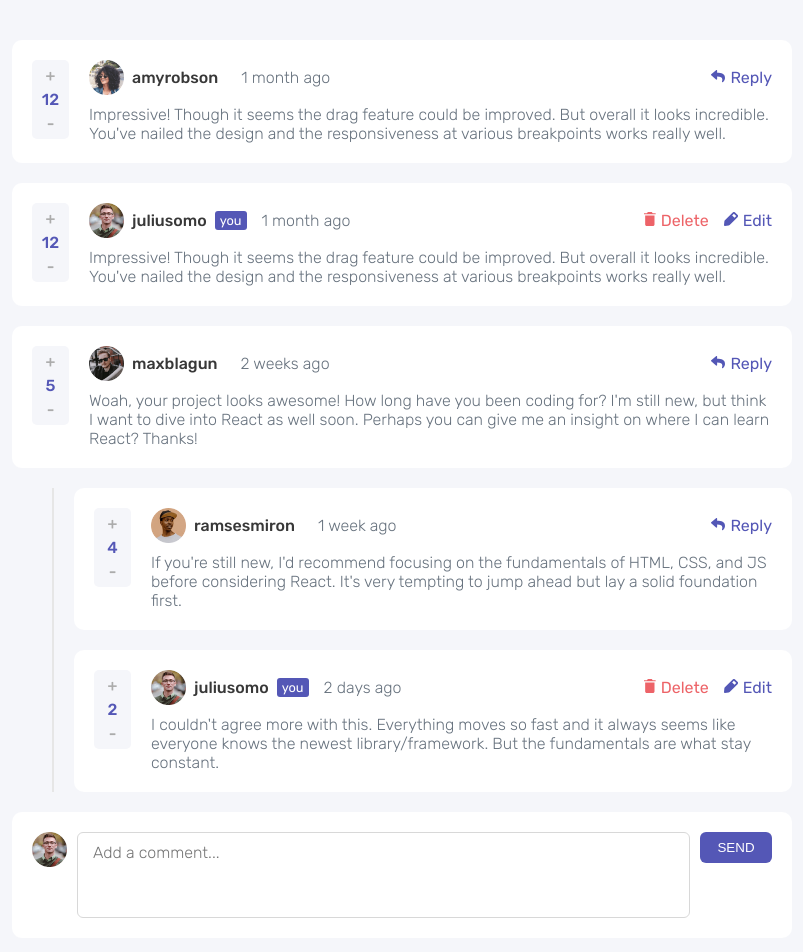
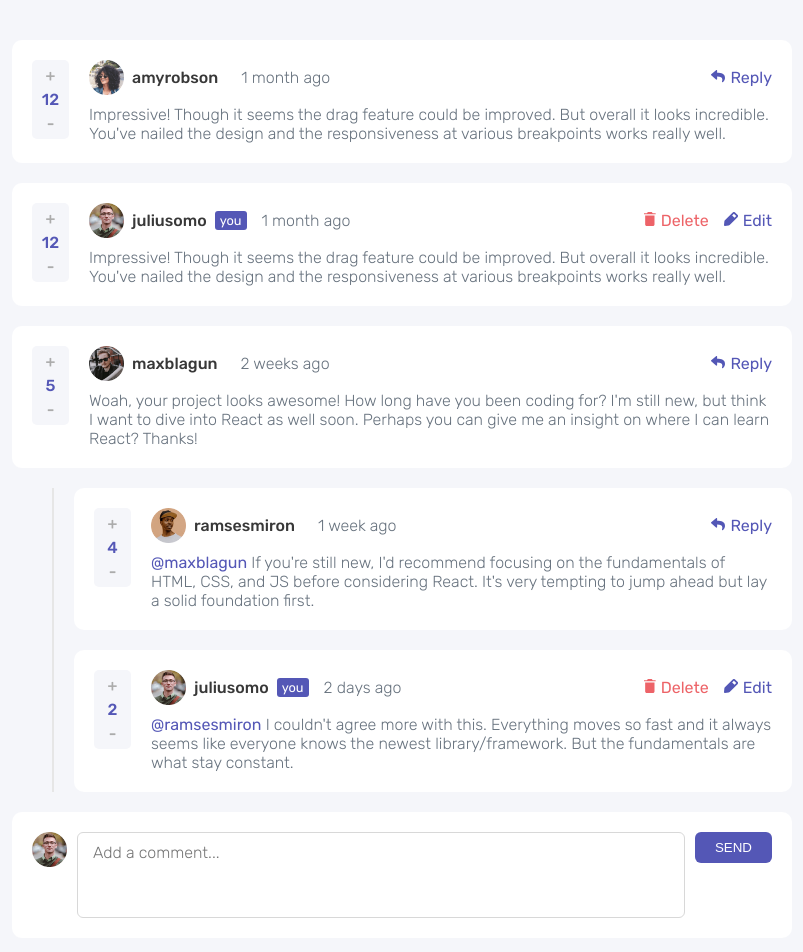
Before and after one commit to Jonathanmeij/comments-section, a React (Create React App) app: page / in a window 1280 px wide. Shown: the top 952 px of the page, without its empty margins (238-1041 px from the left). Built offline with nearby package versions, Linux system fonts and the light colour scheme; the HTML template or start-up script is replaced by a standard one.

Commit message:
added comment edit feature

```diff
--- a/src/components/Buttons.js
+++ b/src/components/Buttons.js
@@ -14,7 +14,7 @@ export default function Buttons(props) {
                         <img src={deleteIcon} alt=""></img>
                         <span>Delete</span>
                     </div>
-                    <div className="edit-button">
+                    <div onClick={props.toggleEdit} className="edit-button">
                         <img src={editIcon} alt=""></img>
                         <span>Edit</span>
                     </div>
--- a/src/components/Comment.js
+++ b/src/components/Comment.js
@@ -1,7 +1,9 @@
 import Rating from "./Rating.js";
-import Buttons from "./Buttons.js";
+import CommentTop from "./CommentTop.js";
+import CommentContent from "./CommentContent.js";
 import { useState } from "react";
-import CommentEditor from "./CommentEditor.js";
+import CommentMaker from "./CommentMaker.js";
+import CommentEdit from "./CommentEdit.js";
 
 export default function Comment(props) {
     const data = props.data;
@@ -9,6 +11,7 @@ export default function Comment(props) {
     const isYou = data.user.username === props.currentUser.username;
     const [showReplyEditor, setShowReplyEditor] = useState(false);
     const isReply = data["replyingTo"] ? true : false;
+    const [isEditing, setIsEditing] = useState(false);
 
     const replies = () => {
         if (data["replies"] && data.replies.length !== 0) {
@@ -22,6 +25,7 @@ export default function Comment(props) {
                         deleteComment={() => props.deleteComment(reply.id)}
                         rateChange={props.rateChange}
                         addReply={props.addReply}
+                        handleEdit={props.handleEdit}
                     ></Comment>
                 );
             });
@@ -40,47 +44,42 @@ export default function Comment(props) {
         setShowReplyEditor(false);
     }
 
+    function toggleEdit() {
+        setIsEditing((prev) => !prev);
+    }
+
     const replyElements = replies();
 
     return (
         <div className="comment-section">
+            {/* comment */}
+
             <div className="comment-container">
-                {/* like and dislike  */}
                 <Rating data={data} rateChange={props.rateChange} id={data.id} />
                 <div className="comment-content">
-                    {/* comment header with profile picture, name, date */}
-                    <div className="comment-top">
-                        <img
-                            src={require(`../images/avatars/image-${data.user.username}.png`)}
-                            alt=""
-                            className="avatar"
-                        ></img>
-                        <span className="username">{data.user.username}</span>
-                        {isYou && (
-                            <div className="comment-you">
-                                <span>you</span>
-                            </div>
-                        )}
-                        <span className="created-at">{data.createdAt}</span>
-
-                        {/* buttons for reply, delete, edit */}
-                        <Buttons
+                    <CommentTop
+                        data={data}
+                        isYou={isYou}
+                        openCommentEditor={openCommentEditor}
+                        toggleEdit={toggleEdit}
+                    />
+                    {isEditing ? (
+                        <CommentEdit
                             data={data}
-                            isYou={isYou}
-                            deleteComment={props.deleteComment}
-                            openCommentEditor={openCommentEditor}
+                            toggleEdit={toggleEdit}
+                            handleEdit={props.handleEdit}
+                            id={data.id}
                         />
-                    </div>
-
-                    {/* comment content */}
-                    <div className="content">{data.content}</div>
+                    ) : (
+                        <CommentContent data={data} isReply={isReply} />
+                    )}
                 </div>
             </div>
 
             {/* reply editor */}
 
             {showReplyEditor && (
-                <CommentEditor
+                <CommentMaker
                     currentUser={props.currentUser}
                     addComment={addComment}
                     isReply={isReply}
@@ -89,6 +88,7 @@ export default function Comment(props) {
             )}
 
             {/* replies */}
+
             <div className="replies">
                 {hasReplies && <div className="replies-divider"></div>}
                 <div className="reply-container">{replyElements}</div>
--- /dev/null
+++ b/src/components/CommentContent.js
@@ -0,0 +1,14 @@
+export default function CommentContent(props) {
+    return (
+        <div className="content">
+            {props.isReply ? (
+                <div>
+                    <span className="mention">@{props.data.replyingTo}</span>
+                    {" " + props.data.content}
+                </div>
+            ) : (
+                props.data.content
+            )}
+        </div>
+    );
+}
--- /dev/null
+++ b/src/components/CommentEdit.js
@@ -0,0 +1,27 @@
+import { useState } from "react";
+
+export default function CommentEdit(props) {
+    const [textArea, setTextArea] = useState(props.data.content);
+
+    function handleChange(e) {
+        setTextArea(e.target.value);
+    }
+
+    function handleEdit() {
+        props.handleEdit(props.id, textArea);
+        props.toggleEdit();
+    }
+
+    return (
+        <div className="commentEdit">
+            <textarea
+                value={textArea}
+                onChange={handleChange}
+                className="edit-textarea"
+            />
+            <button className="editor-button update" onClick={handleEdit}>
+                UPDATE
+            </button>
+        </div>
+    );
+}
--- a/src/components/CommentEditor.js
+++ b/src/components/CommentMaker.js
@@ -11,16 +11,10 @@ export default function CommentEditor(props) {
     function handleSubmit() {
         const comment = {
             id: nanoid(),
-            content: props.isReply ? (
-                <div>
-                    <span className="mention">{"@" + props.parentName + " "}</span>
-                    {textArea}
-                </div>
-            ) : (
-                textArea
-            ),
+            content: textArea,
             createdAt: "now",
             score: 0,
+            replyingTo: props.parentName,
             user: {
                 image: {
                     png: `./images/avatars/image-${props.currentUser.username}.png`,
@@ -52,18 +46,3 @@ export default function CommentEditor(props) {
         </div>
     );
 }
-
-// {
-//     "id": 1,
-//     "content": "Impressive! Though it seems the drag feature could be improved. But overall it looks incredible. You've nailed the design and the responsiveness at various breakpoints works really well.",
-//     "createdAt": "1 month ago",
-//     "score": 12,
-//     "user": {
-//       "image": {
-//         "png": "./images/avatars/image-amyrobson.png",
-//         "webp": "./images/avatars/image-amyrobson.webp"
-//       },
-//       "username": "amyrobson"
-//     },
-//     "replies": []
-//   },
--- /dev/null
+++ b/src/components/CommentTop.js
@@ -0,0 +1,29 @@
+import Buttons from "./Buttons.js";
+
+export default function CommentTop(props) {
+    return (
+        <div className="comment-top">
+            <img
+                src={require(`../images/avatars/image-${props.data.user.username}.png`)}
+                alt=""
+                className="avatar"
+            ></img>
+            <span className="username">{props.data.user.username}</span>
+            {props.isYou && (
+                <div className="comment-you">
+                    <span>you</span>
+                </div>
+            )}
+            <span className="created-at">{props.data.createdAt}</span>
+
+            {/* buttons for reply, delete, edit */}
+            <Buttons
+                data={props.data}
+                isYou={props.isYou}
+                deleteComment={props.deleteComment}
+                openCommentEditor={props.openCommentEditor}
+                toggleEdit={props.toggleEdit}
+            />
+        </div>
+    );
+}
--- a/src/components/Main.js
+++ b/src/components/Main.js
@@ -1,7 +1,7 @@
 import { useState } from "react";
 import jsonData from "../data.json";
 import Comment from "./Comment";
-import CommentEditor from "./CommentEditor";
+import CommentMaker from "./CommentMaker";
 import DeleteModal from "./DeleteModal";
 
 export default function Main() {
@@ -67,6 +67,24 @@ export default function Main() {
         });
     }
 
+    function handleEdit(id, newContent) {
+        setComments((prevComments) => {
+            let oldArray = prevComments;
+
+            oldArray = oldArray.map((comment) =>
+                comment.id === id ? { ...comment, content: newContent } : comment
+            );
+
+            oldArray.forEach((comment, index) => {
+                oldArray[index].replies = comment.replies.map((comment) =>
+                    comment.id === id ? { ...comment, content: newContent } : comment
+                );
+            });
+
+            return oldArray;
+        });
+    }
+
     const dataElements = comments.map((element) => {
         return (
             <Comment
@@ -76,6 +94,7 @@ export default function Main() {
                 deleteComment={handleDelete}
                 rateChange={handleRateChange}
                 addReply={addReply}
+                handleEdit={handleEdit}
             />
         );
     });
@@ -89,7 +108,7 @@ export default function Main() {
                     deleteComment={() => deleteCommentFromArray(deleteCommentId)}
                 />
             )}
-            <CommentEditor currentUser={currentUser} addComment={addComment} />
+            <CommentMaker currentUser={currentUser} addComment={addComment} />
         </div>
     );
 }
--- a/src/style.css
+++ b/src/style.css
@@ -256,7 +256,7 @@ textarea:focus {
     background-color: var(--Moderate-blue);
     color: white;
     border-style: none;
-    padding: 8px;
+    padding: 8px 20px;
     min-width: 4.5rem;
     border-radius: 6px;
     cursor: pointer;
@@ -270,6 +270,22 @@ textarea:focus {
     color: var(--Moderate-blue);
     font-weight: 400;
     cursor: pointer;
+}
+
+.commentEdit {
+    width: 100%;
+    display: flex;
+    flex-direction: column;
+}
+
+.edit-textarea {
+    margin: 10px 0px;
+}
+
+.update {
+    width: min-content;
+    padding: 8px 20px;
+    margin-left: auto;
 }
 
 @media screen and (max-width: 600px) {
```
